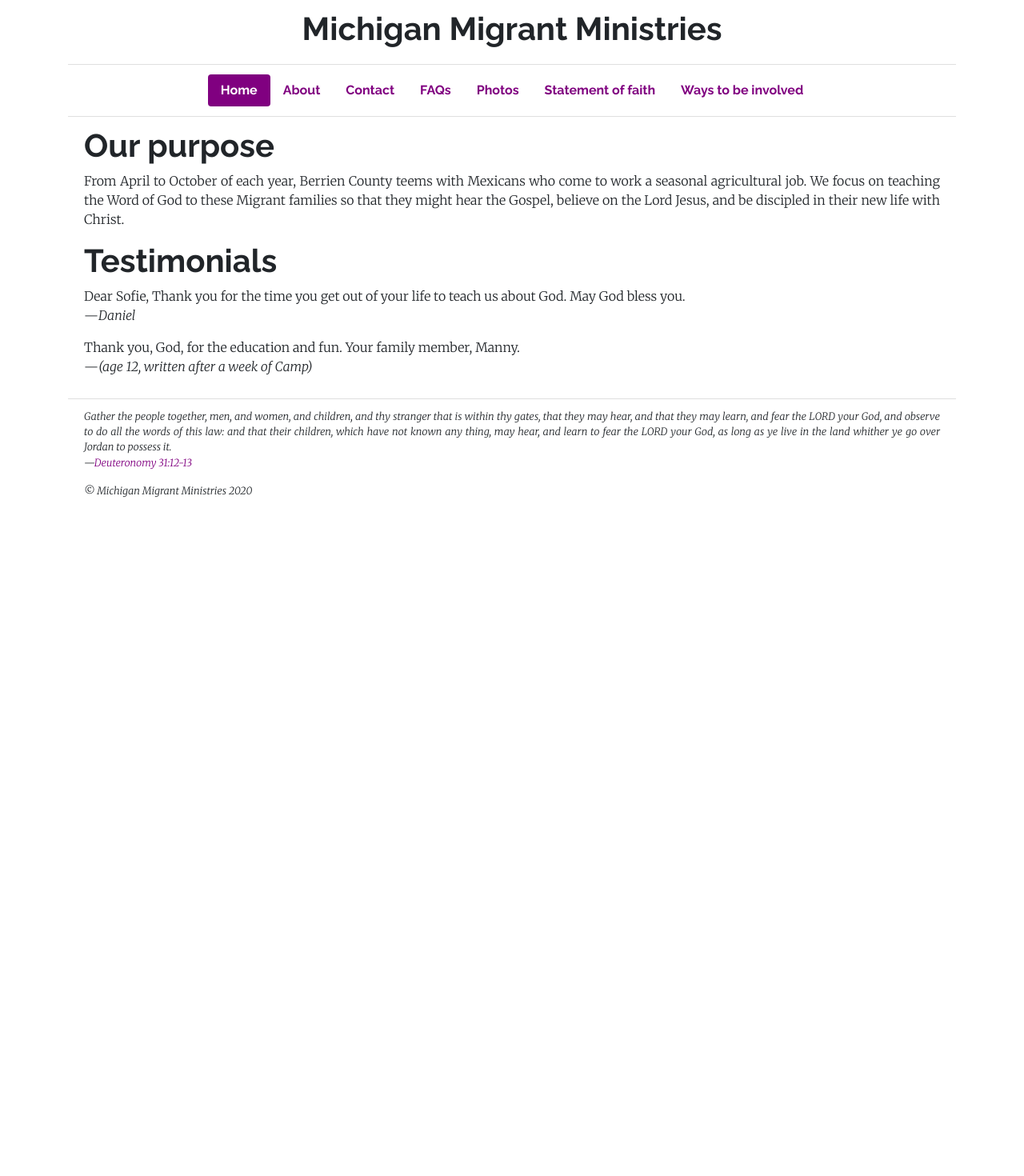
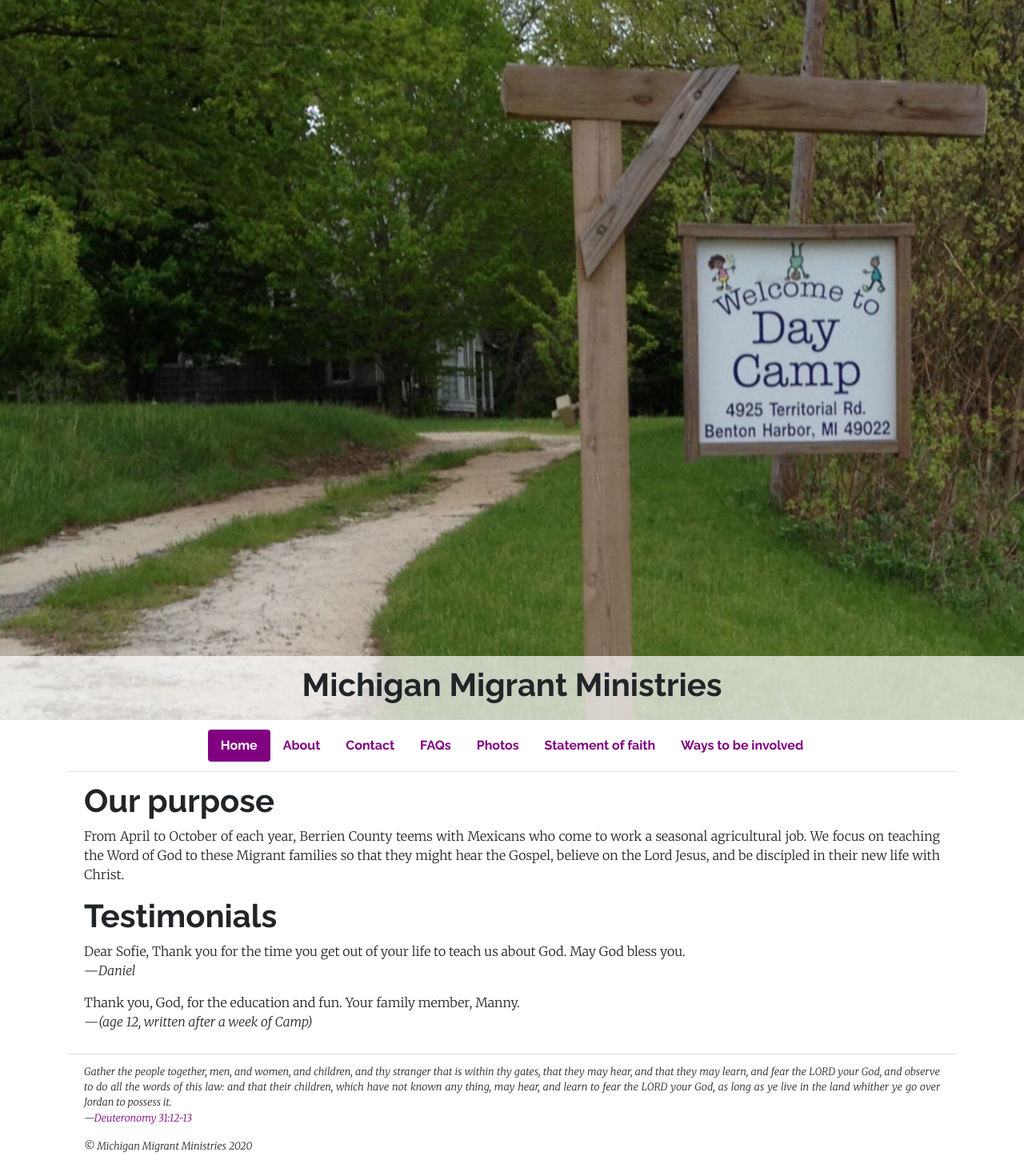
Before and after one commit to michigan-migrant-ministries/website, a Jekyll site: the page built from _pages/home.html, in a window 1280 px wide. Shown: the whole page at 80% size. Built offline with Jekyll 4.4.1, drawn with Linux system fonts in a browser that asks for light colours; before the commit the page ends 900 px from its top, so only the background shows below that.

Commit message:
Make home page header fancier

```diff
--- /dev/null
+++ b/_includes/home-header.html
@@ -0,0 +1,7 @@
+<div class="home-header d-flex flex-column align-items-center justify-content-end">
+  <div class="list-group-item">
+    <h1 class="text-center">
+      {{ site.organization }}
+    </h1>
+  </div>
+</div>
--- a/_layouts/default.html
+++ b/_layouts/default.html
@@ -12,11 +12,16 @@
     <title>{{ page.title }} - {{ site.organization }}</title>
   </head>
   <body class="text-justify">
+    {% if page.url == "/" %}
+    {% include home-header.html %}
+    {% endif %}
     <div class="container">
       <div class="list-group list-group-flush">
+        {% if page.url != "/" %}
         <div class="list-group-item">
           {% include header.html %}
         </div>
+        {% endif %}
         <div class="list-group-item">
           {% include navigation.html %}
         </div>
--- a/_sass/custom.scss
+++ b/_sass/custom.scss
@@ -9,6 +9,21 @@
 }
 h1, h2, h3, h4, h5, h6 {
   text-align: left;
+}
+.home-header {
+  background-position: right;
+  background-image: url("/assets/img/camp-entrance.jpg");
+  background-size: cover;
+  height: 100vh;
+
+  > * {
+    background-color: white;
+    background-color: rgba($color: white, $alpha: 0.7);
+    border: unset;
+    border-radius: unset!important;
+    margin: 0;
+    width: 100%;
+  }
 }
 html {
   min-height: 100%;
```
Also changed, not shown: assets/img/camp-entrance.jpg (added).
